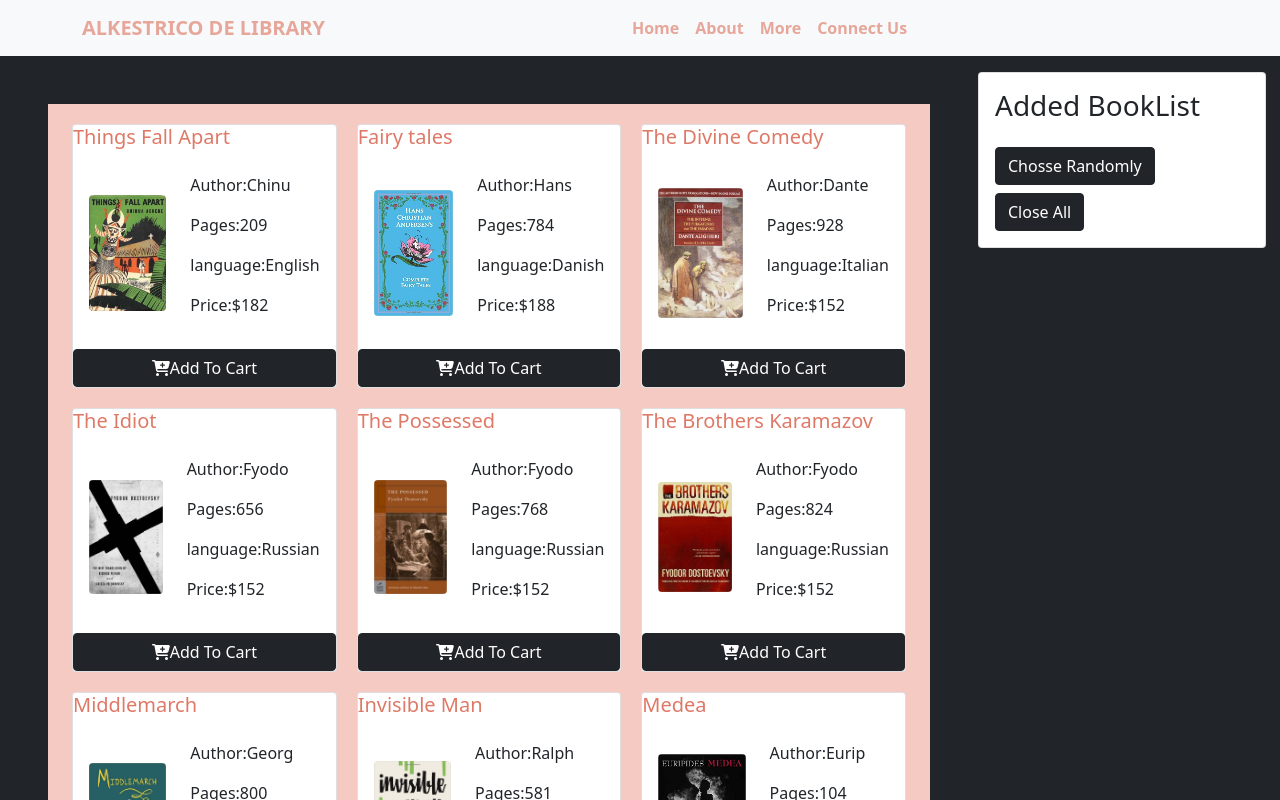
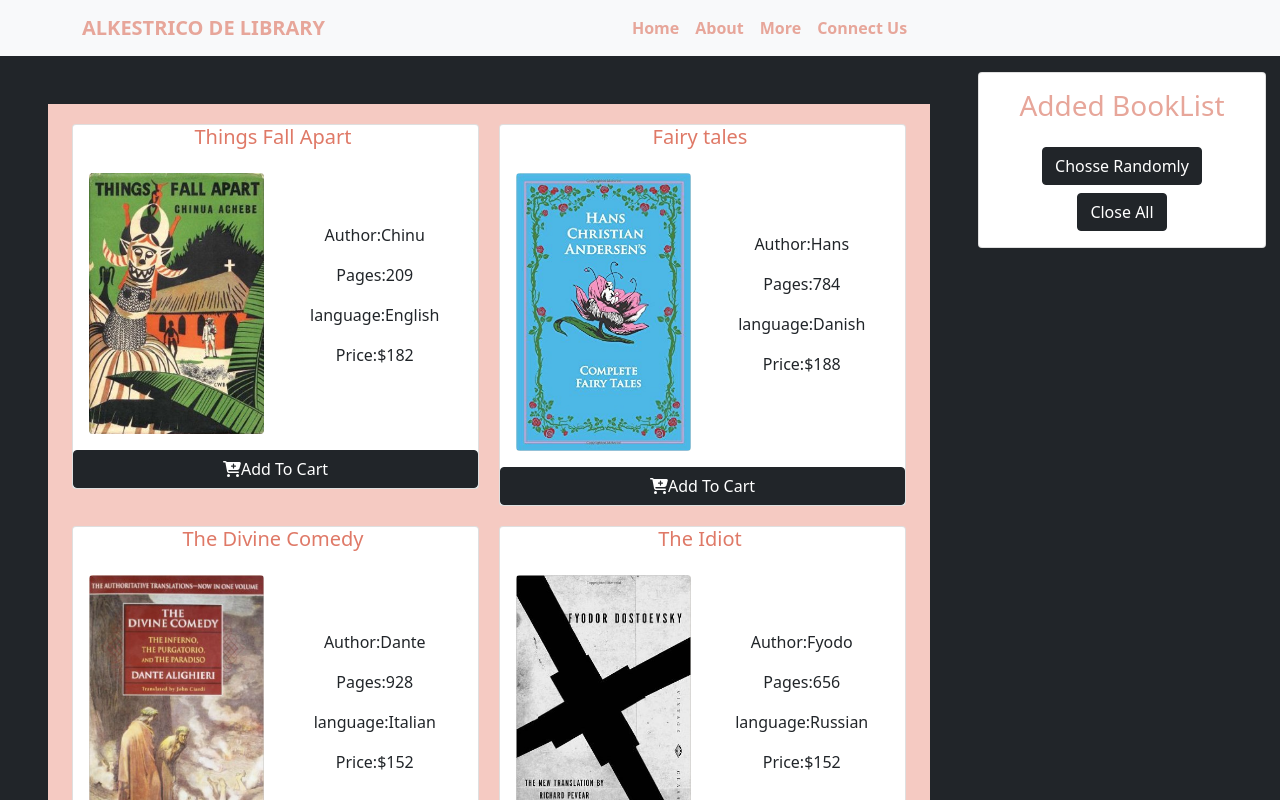
Before and after one commit to Nabi171/Alkestrico-De-library, a React (Create React App) app: page / in a window 1280 px wide. Shown: the top 800 px of the page. Built offline with nearby package versions, Linux system fonts and the light colour scheme.

Commit message:
9th commit

```diff
--- a/src/App.css
+++ b/src/App.css
@@ -1,4 +1,4 @@
-/* .App {
+.App {
   text-align: center;
 }
 
@@ -35,4 +35,4 @@
   to {
     transform: rotate(360deg);
   }
-} */
+}
--- a/src/Book/Book.css
+++ b/src/Book/Book.css
@@ -16,3 +16,90 @@
         grid-template-columns: repeat(2,1);
     }
 }
+
+@media only screen and (max-width: 600px) {
+
+    .book-container{
+
+        display: grid;
+        grid-template-columns: repeat(1,1fr);
+        gap: 20px;
+        margin-top: 50px 50px;
+        padding-top: 20px;
+
+
+}
+
+
+}
+
+
+@media only screen and (min-width: 600px) {
+
+    .book-container{
+
+        display: grid;
+        grid-template-columns: repeat(2,1fr);
+        gap: 20px;
+        margin-top: 50px 50px;
+        padding-top: 20px;
+        background-color: #f5cac2;
+
+}
+
+}
+
+/* Medium devices (landscape tablets, 768px and up) */
+@media only screen and (min-width: 768px) {
+
+
+    .book-container{
+
+        display: grid;
+        grid-template-columns: repeat(2,1fr);
+        gap: 20px;
+        margin-top: 50px 50px;
+        padding-top: 20px;
+        background-color: #f5cac2;
+
+}
+
+
+
+}
+
+
+@media only screen and (min-width: 992px) {
+
+    .book-container{
+
+        display: grid;
+        grid-template-columns: repeat(3,1fr);
+        gap: 20px;
+        margin-top: 50px 50px;
+        padding-top: 20px;
+        background-color: #f5cac2;
+
+}
+
+
+}
+
+
+@media only screen and (min-width: 1200px) {
+
+
+    .book-container{
+
+        display: grid;
+        grid-template-columns: repeat(2,1fr);
+        gap: 20px;
+        margin-top: 50px 50px;
+        padding-top: 20px;
+        background-color: #f5cac2;
+
+}
+
+
+
+}
--- a/src/Book/Book.js
+++ b/src/Book/Book.js
@@ -2,6 +2,8 @@ import React, { useState, useEffect } from 'react';
 import Showbook from './Showbook/Showbook';
 import Cart from '../Cart/Cart';
 import '../Book/Book.css'
+
+
 
 const Book = () => {
     const [books, setBooks] = useState([]);
@@ -44,7 +46,6 @@ const Book = () => {
 
             </div>
             <div className='col-3'>
-                {/* <h1>Hlw</h1> */}
                 <Cart cart={cart}></Cart>
             </div>
         </div>
--- a/src/Book/Showbook/Showbook.js
+++ b/src/Book/Showbook/Showbook.js
@@ -1,7 +1,7 @@
 import React from 'react';
-import { Card, Row, Col, Button } from 'react-bootstrap';
+import { Card, Row, Col} from 'react-bootstrap';
 import { FontAwesomeIcon } from '@fortawesome/react-fontawesome'
-import { faCartPlus, faC } from '@fortawesome/free-solid-svg-icons'
+import { faCartPlus } from '@fortawesome/free-solid-svg-icons'
 import '../Showbook/Showbook.css'
 const Showbook = (props) => {
     // console.log(props);
--- a/src/Cart/Cart.js
+++ b/src/Cart/Cart.js
@@ -1,22 +1,19 @@
-import React from 'react';
+import React, { useState } from 'react';
 import { Card, ListGroup, ListGroupItem } from 'react-bootstrap';
+
+const RandomData = (cart) => {
+    const [random, setRandom] = useState([]);
+    const rand = cart[(Math.random() * cart.length) | 0];
+    console.log(rand);
+}
 
 const Cart = (props) => {
     const { cart } = props || {};
     console.log(cart)
-
-    // for (const book of cart) {
-    //      title = book.title
-    // }
-
     const closeAlldata = () => {
         const showElement = document.getElementById('showData');
         showElement.style.display = 'none';
     }
-    const randomData = () => {
-        console.log('ckfasdj')
-    }
-
     return (
         <div className='position-fixed mx-auto'>
 
@@ -28,40 +25,23 @@ const Cart = (props) => {
 
                 <Card.Body>
                     <Card.Title>
-                        <h3 className='mb-2'>Added BookList</h3>
+                        <h3 className='mb-2'> <span style={{ color: "#e7a69a" }}>  Added BookList</span></h3>
                         <div id='showData' className='row'>
                             <div className=' col '>
                                 {
-
-
                                     cart.map(partbook => <img className='w-25 mb-3 d-flex flex-colum' src={partbook.imageLink} alt="" />
                                     )
-
-
                                 }
                             </div>
-                            <div className='col'>
+                            <div id='randomUser' className='col'>
                                 {
-
                                     cart.map(partbook => <li className='mb-1'>{partbook.title}</li>)
-
 
                                 }
                             </div>
                         </div>
                     </Card.Title>
-                    <button onClick={randomData} className='btn btn-dark my-2'>Chosse Randomly</button> <br />
-
-                    {/* <div className='col'>
-                        {
-
-
-
-                            Math.floor(Math.random() * cart.length).map(partbook => <li className='mb-1'>{partbook.title}</li>)
-
-
-                        }
-                    </div> */}
+                    <button onClick={RandomData} className='btn btn-dark my-2'>Chosse Randomly</button> <br />
 
                     <button onClick={closeAlldata} className='btn btn-dark'>Close All</button>
                 </Card.Body>
```
Also changed, not shown: src/Header/Header.js (deleted, +0 -57 lines).
